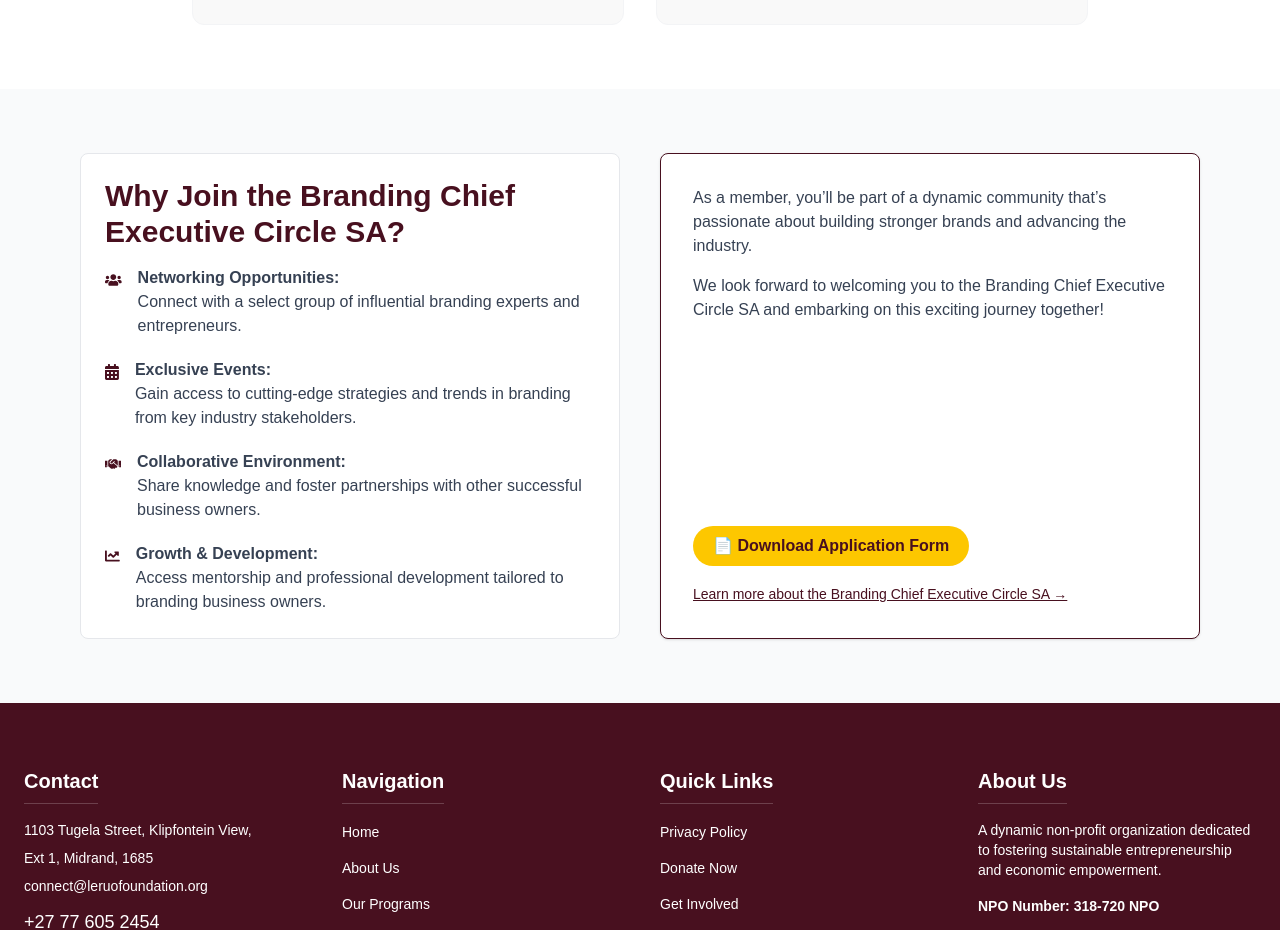
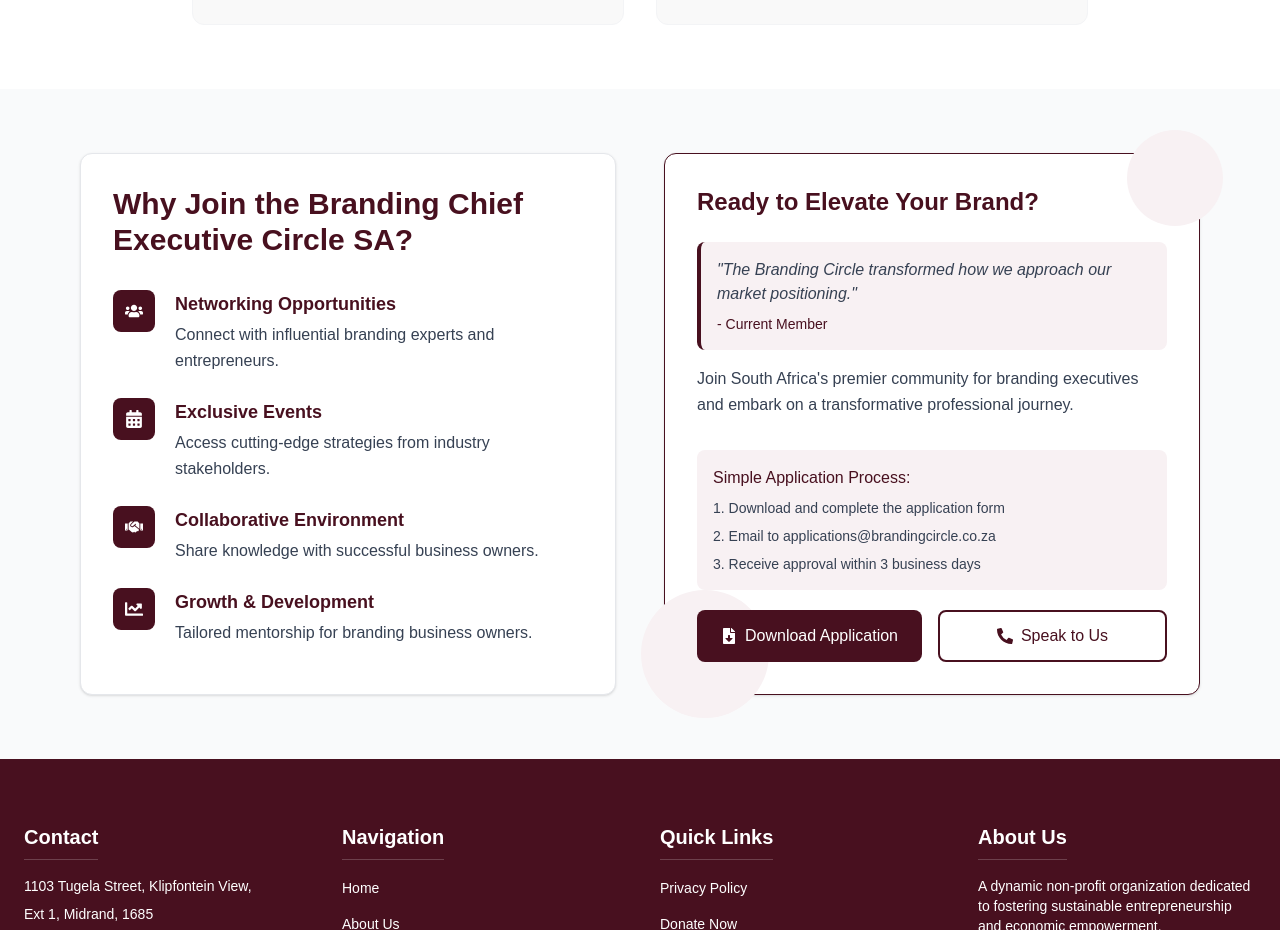
Before and after one commit to MilkCyberCreatives/leruo-foundation, a Next.js app: page /brandingcircle in a window 1280 px wide. Shown: the part 1480-2410 px from the top of the page. Built offline with nearby package versions, Linux system fonts and the light colour scheme.

Commit message:
Changed setup

```diff
--- a/src/components/BrandingCircleWhyJoin.jsx
+++ b/src/components/BrandingCircleWhyJoin.jsx
@@ -1,74 +1,86 @@
 'use client';
 import React from 'react';
-import { FaUsers, FaCalendarAlt, FaHandshake, FaChartLine } from 'react-icons/fa';
+import { FaUsers, FaCalendarAlt, FaHandshake, FaChartLine, FaFileDownload, FaPhoneAlt } from 'react-icons/fa';
+import Link from 'next/link';
 
 export default function BrandingCircleWhyJoin() {
   return (
-    <section className="bg-gray-50 py-16 px-6 md:px-20">
-      <div className="max-w-7xl mx-auto grid md:grid-cols-2 gap-10 items-stretch">
-        {/* Left Side */}
-        <div className="flex flex-col justify-between bg-white rounded-lg p-6 border border-[#e5e7eb]">
-          <h2 className="text-3xl font-bold text-[#48101f] mb-4">
+    <section className="bg-gray-50 py-16 px-4 sm:px-6 lg:px-20">
+      <div className="max-w-7xl mx-auto grid grid-cols-1 lg:grid-cols-2 gap-8 lg:gap-12 items-stretch">
+        {/* Left Side - Benefits */}
+        <div className="bg-white rounded-xl p-8 border border-gray-200 shadow-sm">
+          <h2 className="text-2xl sm:text-3xl font-bold text-[#48101f] mb-8">
             Why Join the Branding Chief Executive Circle SA?
           </h2>
-          <ul className="space-y-5 text-gray-700">
-            <li className="flex items-start gap-4">
-              <FaUsers className="text-[#48101f] text-xl mt-1" />
+
+          <ul className="space-y-6">
+            {[
+              { icon: <FaUsers className="text-lg" />, title: "Networking Opportunities", desc: "Connect with influential branding experts and entrepreneurs." },
+              { icon: <FaCalendarAlt className="text-lg" />, title: "Exclusive Events", desc: "Access cutting-edge strategies from industry stakeholders." },
+              { icon: <FaHandshake className="text-lg" />, title: "Collaborative Environment", desc: "Share knowledge with successful business owners." },
+              { icon: <FaChartLine className="text-lg" />, title: "Growth & Development", desc: "Tailored mentorship for branding business owners." }
+            ].map((item, index) => (
+              <li key={index} className="flex items-start gap-5 group">
+                <div className="bg-[#48101f] group-hover:bg-[#5a1a2d] p-3 rounded-lg text-white transition-colors duration-300 flex-shrink-0">
+                  {item.icon}
+                </div>
                 <div>
-                <strong>Networking Opportunities:</strong><br />
-                Connect with a select group of influential branding experts and entrepreneurs.
+                  <h3 className="font-semibold text-lg text-[#48101f] mb-1">{item.title}</h3>
+                  <p className="text-gray-700 leading-relaxed">{item.desc}</p>
                 </div>
               </li>
-            <li className="flex items-start gap-4">
-              <FaCalendarAlt className="text-[#48101f] text-xl mt-1" />
-              <div>
-                <strong>Exclusive Events:</strong><br />
-                Gain access to cutting-edge strategies and trends in branding from key industry stakeholders.
-              </div>
-            </li>
-            <li className="flex items-start gap-4">
-              <FaHandshake className="text-[#48101f] text-xl mt-1" />
-              <div>
-                <strong>Collaborative Environment:</strong><br />
-                Share knowledge and foster partnerships with other successful business owners.
-              </div>
-            </li>
-            <li className="flex items-start gap-4">
-              <FaChartLine className="text-[#48101f] text-xl mt-1" />
-              <div>
-                <strong>Growth & Development:</strong><br />
-                Access mentorship and professional development tailored to branding business owners.
-              </div>
-            </li>
+            ))}
           </ul>
         </div>
 
-        {/* Right Side */}
-        <div className="flex flex-col justify-between bg-white border border-[#48101f] rounded-lg p-8 shadow-sm">
-          <div>
-            <p className="text-gray-700 mb-4">
-              As a member, you’ll be part of a dynamic community that’s passionate about building stronger brands and advancing the industry.
-            </p>
-            <p className="text-gray-700 mb-6">
-              We look forward to welcoming you to the Branding Chief Executive Circle SA and embarking on this exciting journey together!
+        {/* Right Side - CTA with Visual Balance */}
+        <div className="relative bg-white rounded-xl p-8 border border-[#48101f] shadow-sm flex flex-col">
+          {/* Decorative Elements */}
+          <div className="absolute -top-6 -right-6 w-24 h-24 bg-[#f8f1f3] rounded-full z-0 hidden lg:block"></div>
+          <div className="absolute -bottom-6 -left-6 w-32 h-32 bg-[#f8f1f3] rounded-full z-0 hidden lg:block"></div>
+
+          <div className="relative z-10 h-full flex flex-col">
+            <div className="mb-8 space-y-6 flex-grow">
+              <h3 className="text-2xl font-semibold text-[#48101f]">Ready to Elevate Your Brand?</h3>
+              <div className="space-y-4">
+                <div className="bg-[#f8f1f3] p-4 rounded-lg border-l-4 border-[#48101f]">
+                  <p className="text-gray-700 italic">"The Branding Circle transformed how we approach our market positioning."</p>
+                  <p className="text-sm text-[#48101f] mt-2">- Current Member</p>
+                </div>
+                <p className="text-gray-700 leading-relaxed">
+                  Join South Africa's premier community for branding executives and embark on a transformative professional journey.
                 </p>
               </div>
+            </div>
 
-          <div className="space-y-4 mt-auto">
+            <div className="mt-auto space-y-5">
+              <div className="bg-[#f8f1f3] p-4 rounded-lg">
+                <h4 className="font-medium text-[#48101f] mb-2">Simple Application Process:</h4>
+                <ol className="text-sm text-gray-700 space-y-2 list-decimal list-inside">
+                  <li>Download and complete the application form</li>
+                  <li>Email to applications@brandingcircle.co.za</li>
+                  <li>Receive approval within 3 business days</li>
+                </ol>
+              </div>
+
+              <div className="flex flex-col sm:flex-row gap-4">
                 <a
-              href="/downloads/brandingcircle-form.pdf"
-              className="inline-block bg-yellow-400 text-[#48101f] font-semibold px-5 py-2 rounded-full hover:bg-yellow-500 transition"
-              download
+                  href="/public/pdfs/BrandingChiefExecutiveCircleSA_ApplicationForm.pdf"
+                  target="_blank"
+                  rel="noopener noreferrer"
+                  className="flex-1 flex items-center justify-center gap-2 bg-[#48101f] hover:bg-[#5a1a2d] text-white font-medium py-3 px-6 rounded-lg transition-colors duration-300"
+                  download="BrandingChiefExecutiveCircleSA_ApplicationForm.pdf"
                 >
-              📄 Download Application Form
+                  <FaFileDownload /> Download Application
                 </a>
-            <br />
-            <a
-              href="/about"
-              className="inline-block text-[#48101f] underline hover:text-[#3a0e1a] transition text-sm"
+                <Link
+                  href="/contact"
+                  className="flex-1 flex items-center justify-center gap-2 border-2 border-[#48101f] text-[#48101f] hover:bg-[#f8f1f3] font-medium py-3 px-6 rounded-lg transition-colors duration-300"
                 >
-              Learn more about the Branding Chief Executive Circle SA &rarr;
-            </a>
+                  <FaPhoneAlt /> Speak to Us
+                </Link>
+              </div>
+            </div>
           </div>
         </div>
       </div>
```
Lines whose indentation alone changed are shown as unchanged.
